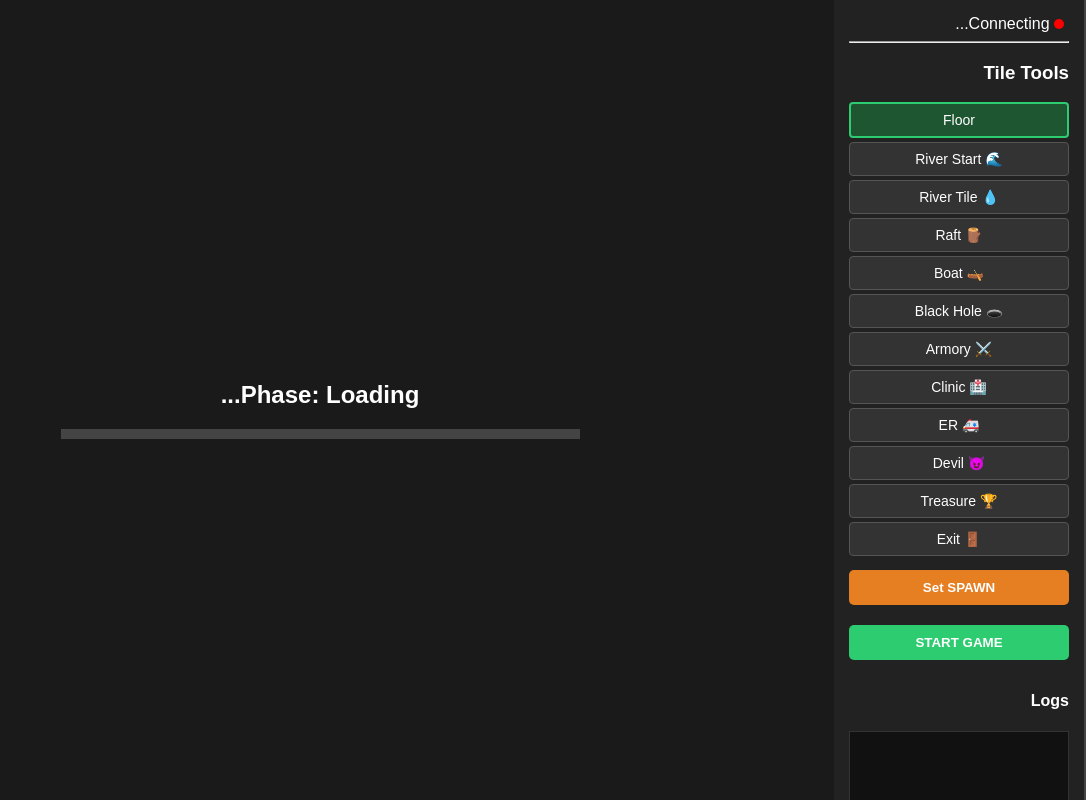
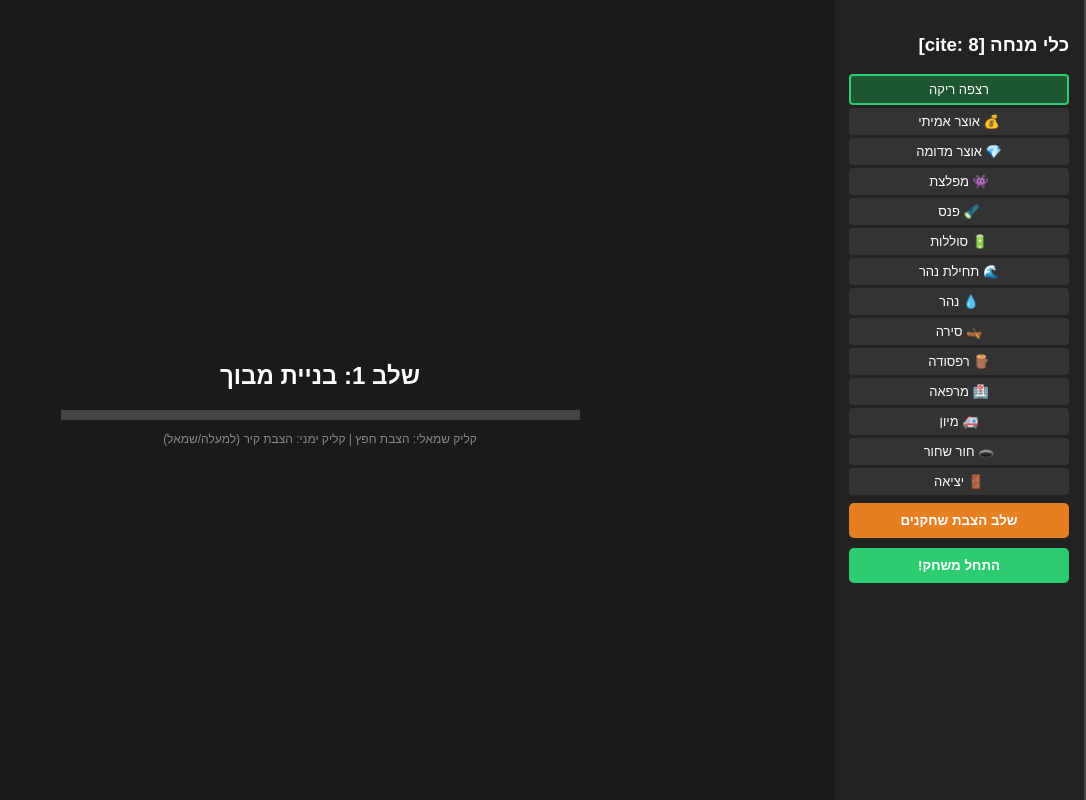
Before and after one commit to randomterner/my-maze-game, a Flask app: page /manager in a window 1280 px wide. Shown: the whole page, without its empty margins (194-1280 px from the left). Run offline with Flask 3, Linux system fonts and the light colour scheme; some libraries are stand-ins or nearby versions.

Commit message:
Update manager.html

```diff
--- a/templates/manager.html
+++ b/templates/manager.html
@@ -1,56 +1,47 @@
 <!DOCTYPE html>
 <html lang="he" dir="rtl">
 <head>
-    <meta charset="UTF-8"><title>Maze Manager - Host</title>
+    <meta charset="UTF-8"><title>ניהול מבוך - מנחה</title>
     <script src="https://cdnjs.cloudflare.com/ajax/libs/socket.io/4.7.2/socket.io.min.js"></script>
     <style>
-        body { display: flex; background: #1a1a1a; color: white; margin: 0; font-family: sans-serif; height: 100vh; overflow: hidden; }
+        body { display: flex; background: #1a1a1a; color: white; margin: 0; font-family: sans-serif; height: 100vh; }
         #sidebar { width: 220px; background: #222; padding: 15px; border-right: 2px solid #444; overflow-y: auto; }
         #grid-area { flex-grow: 1; display: flex; flex-direction: column; align-items: center; justify-content: center; }
         #grid { display: grid; grid-template-columns: repeat(10, 50px); gap: 1px; background: #444; padding: 5px; }
-        .cell { width: 50px; height: 50px; background: #fff; position: relative; background-size: contain; background-repeat: no-repeat; cursor: pointer; box-sizing: border-box; }
-
-        /* Wall Fix - Uses box-shadow to prevent black lines/shifting */
+        .cell { width: 50px; height: 50px; background: #fff; position: relative; background-size: contain; cursor: pointer; box-sizing: border-box; }
         .wall-top { box-shadow: inset 0 6px 0 0 #ff4d4d; }
         .wall-left { box-shadow: inset 6px 0 0 0 #ff4d4d; }
-        .wall-top.wall-left { box-shadow: inset 6px 6px 0 0 #ff4d4d; }
-
-        .tile-opt { padding: 8px; margin: 4px 0; background: #333; cursor: pointer; border-radius: 4px; border: 1px solid #555; text-align: center; font-size: 14px; }
+        .tile-opt { padding: 6px; margin: 3px 0; background: #333; cursor: pointer; border-radius: 4px; text-align: center; font-size: 13px; }
         .selected { border: 2px solid #2ecc71; background: #1e5631; }
-        .btn { width: 100%; padding: 10px; margin: 10px 0; cursor: pointer; border: none; border-radius: 5px; font-weight: bold; color: white; }
-        #log-box { height: 150px; overflow-y: auto; font-size: 12px; background: #111; padding: 10px; border: 1px solid #333; }
-        .status-dot { width: 10px; height: 10px; border-radius: 50%; display: inline-block; margin-right: 5px; }
+        .btn { width: 100%; padding: 10px; margin: 5px 0; cursor: pointer; border: none; border-radius: 5px; color: white; font-weight: bold; }
     </style>
 </head>
 <body oncontextmenu="return false;">
-
     <div id="sidebar">
-        <div><span id="conn-status" class="status-dot" style="background: red;"></span> <span id="conn-text">Connecting...</span></div>
-        <hr>
-        <h3>Tile Tools</h3>
+        <h3>כלי מנחה [cite: 8]</h3>
         <div id="tools">
-            <div class="tile-opt selected" onclick="selectTile('empty', this)">Floor</div>
-            <div class="tile-opt" onclick="selectTile('river_start', this)">🌊 River Start</div>
-            <div class="tile-opt" onclick="selectTile('river', this)">💧 River Tile</div>
-            <div class="tile-opt" onclick="selectTile('raft', this)">🪵 Raft</div>
-            <div class="tile-opt" onclick="selectTile('boat', this)">🛶 Boat</div>
-            <div class="tile-opt" onclick="selectTile('black_hole', this)">🕳️ Black Hole</div>
-            <div class="tile-opt" onclick="selectTile('armory', this)">⚔️ Armory</div>
-            <div class="tile-opt" onclick="selectTile('clinc', this)">🏥 Clinic</div>
-            <div class="tile-opt" onclick="selectTile('er', this)">🚑 ER</div>
-            <div class="tile-opt" onclick="selectTile('devil', this)">😈 Devil</div>
-            <div class="tile-opt" onclick="selectTile('tresure', this)">🏆 Treasure</div>
-            <div class="tile-opt" onclick="selectTile('exit', this)">🚪 Exit</div>
+            <div class="tile-opt selected" onclick="selectTile('empty', this)">רצפה ריקה</div>
+            <div class="tile-opt" onclick="selectTile('treasure', this)">💰 אוצר אמיתי</div>
+            <div class="tile-opt" onclick="selectTile('fake_treasure', this)">💎 אוצר מדומה</div>
+            <div class="tile-opt" onclick="selectTile('monster', this)">👾 מפלצת</div>
+            <div class="tile-opt" onclick="selectTile('flashlight', this)">🔦 פנס</div>
+            <div class="tile-opt" onclick="selectTile('batteries', this)">🔋 סוללות</div>
+            <div class="tile-opt" onclick="selectTile('river_start', this)">🌊 תחילת נהר</div>
+            <div class="tile-opt" onclick="selectTile('river', this)">💧 נהר</div>
+            <div class="tile-opt" onclick="selectTile('boat', this)">🛶 סירה</div>
+            <div class="tile-opt" onclick="selectTile('raft', this)">🪵 רפסודה</div>
+            <div class="tile-opt" onclick="selectTile('clinc', this)">🏥 מרפאה</div>
+            <div class="tile-opt" onclick="selectTile('er', this)">🚑 מיון</div>
+            <div class="tile-opt" onclick="selectTile('black_hole', this)">🕳️ חור שחור</div>
+            <div class="tile-opt" onclick="selectTile('exit', this)">🚪 יציאה</div>
         </div>
-        <button class="btn" style="background:#e67e22" onclick="socket.emit('set_phase', 2)">Set SPAWN</button>
-        <button class="btn" style="background:#2ecc71" onclick="socket.emit('set_phase', 3)">START GAME</button>
-        <h4>Logs</h4>
-        <div id="log-box"></div>
+        <button class="btn" style="background:#e67e22" onclick="socket.emit('set_phase', 2)">שלב הצבת שחקנים</button>
+        <button class="btn" style="background:#2ecc71" onclick="socket.emit('set_phase', 3)">התחל משחק!</button>
     </div>
-
     <div id="grid-area">
-        <h2 id="phase-display">Phase: Loading...</h2>
+        <h2 id="phase-display">שלב 1: בניית מבוך</h2>
         <div id="grid"></div>
+        <p style="font-size:12px; color:#888;">קליק שמאלי: הצבת חפץ | קליק ימני: הצבת קיר (למעלה/שמאל)</p>
     </div>
 
     <script>
@@ -58,30 +49,16 @@
         let selectedTile = "empty";
         let localMaze = [];
 
-        socket.on('connect', () => {
-            document.getElementById('conn-status').style.background = 'green';
-            document.getElementById('conn-text').innerText = 'Connected';
-            socket.emit('join', { name: "Host", is_man: true });
-        });
-
-        socket.on('disconnect', () => {
-            document.getElementById('conn-status').style.background = 'red';
-            document.getElementById('conn-text').innerText = 'Disconnected';
-        });
-
-        function selectTile(type, el) {
-            selectedTile = type;
-            document.querySelectorAll('.tile-opt').forEach(opt => opt.classList.remove('selected'));
-            el.classList.add('selected');
+        function selectTile(t, e) {
+            selectedTile = t;
+            document.querySelectorAll('.tile-opt').forEach(o => o.classList.remove('selected'));
+            e.classList.add('selected');
         }
 
         socket.on('sync', d => {
             localMaze = d.maze;
-            document.getElementById('phase-display').innerText = "Phase: " + d.phase;
-            document.getElementById('log-box').innerHTML = d.logs.map(m => `<div>${m}</div>`).join('');
-
-            const grid = document.getElementById('grid');
-            grid.innerHTML = '';
+            document.getElementById('phase-display').innerText = "שלב: " + d.phase;
+            const grid = document.getElementById('grid'); grid.innerHTML = '';
             for(let y=0; y<10; y++) {
                 for(let x=0; x<10; x++) {
                     const data = d.maze[y][x];
@@ -90,21 +67,19 @@
                     if(data.walls.top) cell.classList.add('wall-top');
                     if(data.walls.left) cell.classList.add('wall-left');
                     if(data.tile !== "empty") cell.style.backgroundImage = `url('/static/${data.tile}.png')`;
-
                     cell.onmousedown = (e) => {
-                        if (e.button === 2) { // Right Click
+                        if (e.button === 2) {
                             const r = cell.getBoundingClientRect();
                             if (e.clientY - r.top < 15) localMaze[y][x].walls.top = !localMaze[y][x].walls.top;
                             else if (e.clientX - r.left < 15) localMaze[y][x].walls.left = !localMaze[y][x].walls.left;
-                        } else { // Left Click
-                            localMaze[y][x].tile = selectedTile;
-                        }
+                        } else { localMaze[y][x].tile = selectedTile; }
                         socket.emit('update_maze', localMaze);
                     };
                     grid.appendChild(cell);
                 }
             }
         });
+        socket.emit('join', { name: "Host", is_man: true });
     </script>
 </body>
 </html>
```
